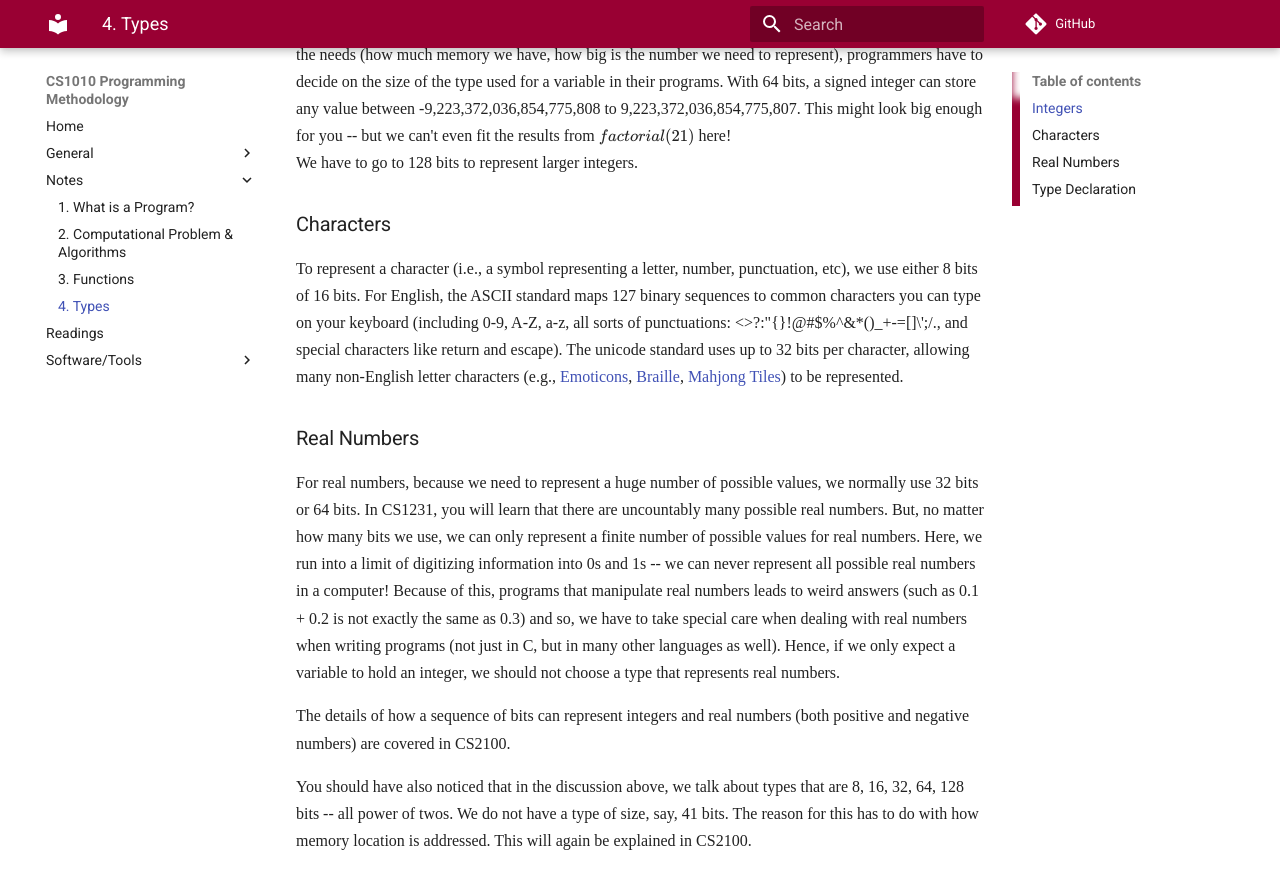
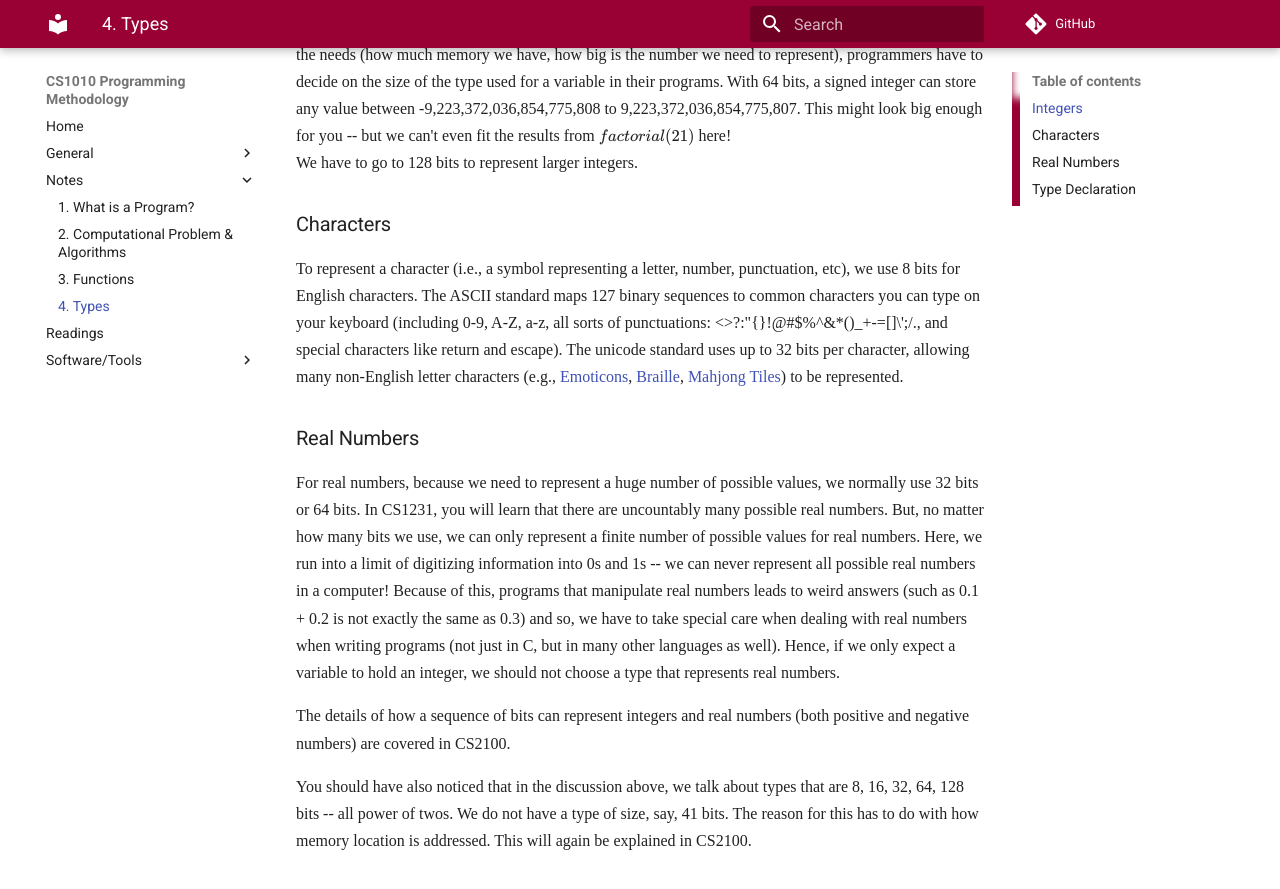
Before and after one commit to LL-Pengfei/CS1010-AY1819S1-Personal, an MkDocs documentation site: the page built from docs/04-type.md, in a window 1280 px wide and 900 px high, scrolled down 661 px. Shown: the top 889 px of the window. Built offline with MkDocs 1.6.1 and Material for MkDocs 9.7.7, drawn with Linux system fonts in a browser that asks for light colours; nearby versions of some CDN libraries; some web fonts are replaced; formulas are drawn with MathJax 3; comment, search, counter and statistics services are not loaded; old or Windows-style settings are respelled for this version of MkDocs.

Commit message:
Fix: chars not always 16 bits.

```diff
--- a/docs/04-type.md
+++ b/docs/04-type.md
@@ -11,7 +11,7 @@ To represent integers, a type of 8 bits can represent 256 different values.  If
 We have to go to 128 bits to represent larger integers.
 
 ### Characters
-To represent a character (i.e., a symbol representing a letter, number, punctuation, etc), we use either 8 bits of 16 bits.  For English, the ASCII standard maps 127 binary sequences to common characters you can type on your keyboard (including 0-9, A-Z, a-z, all sorts of punctuations: <>?:"{}!@#$%^&*()_+-=[]\';/., and special characters like return and escape).  The unicode standard uses up to 32 bits per character, allowing many non-English letter characters (e.g., [Emoticons](https://www.unicode.org/charts/PDF/U1F600.pdf), [Braille](https://www.unicode.org/charts/PDF/U2800.pdf), [Mahjong Tiles](https://www.unicode.org/charts/PDF/U1F000.pdf)) to be represented.
+To represent a character (i.e., a symbol representing a letter, number, punctuation, etc), we use 8 bits for English characters.  The ASCII standard maps 127 binary sequences to common characters you can type on your keyboard (including 0-9, A-Z, a-z, all sorts of punctuations: <>?:"{}!@#$%^&*()_+-=[]\';/., and special characters like return and escape).  The unicode standard uses up to 32 bits per character, allowing many non-English letter characters (e.g., [Emoticons](https://www.unicode.org/charts/PDF/U1F600.pdf), [Braille](https://www.unicode.org/charts/PDF/U2800.pdf), [Mahjong Tiles](https://www.unicode.org/charts/PDF/U1F000.pdf)) to be represented.
 
 ### Real Numbers
 For real numbers, because we need to represent a huge number of possible values, we normally use 32 bits or 64 bits.  In CS1231, you will learn that there are uncountably many possible real numbers.  But, no matter how many bits we use, we can only represent a finite number of possible values for real numbers.  Here, we run into a limit of digitizing information into 0s and 1s -- we can never represent all possible real numbers in a computer!  Because of this, programs that manipulate real numbers leads to weird answers (such as 0.1 + 0.2 is not exactly the same as 0.3) and so, we have to take special care when dealing with real numbers when writing programs (not just in C, but in many other languages as well).  Hence, if we only expect a variable to hold an integer, we should not choose a type that represents real numbers.
```
